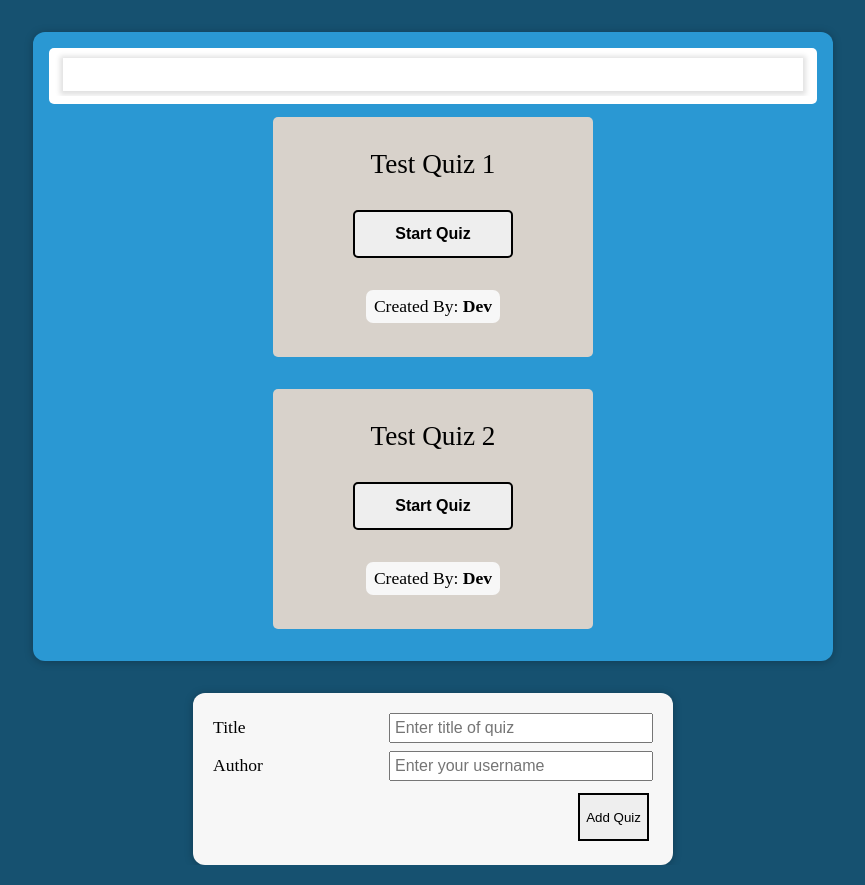
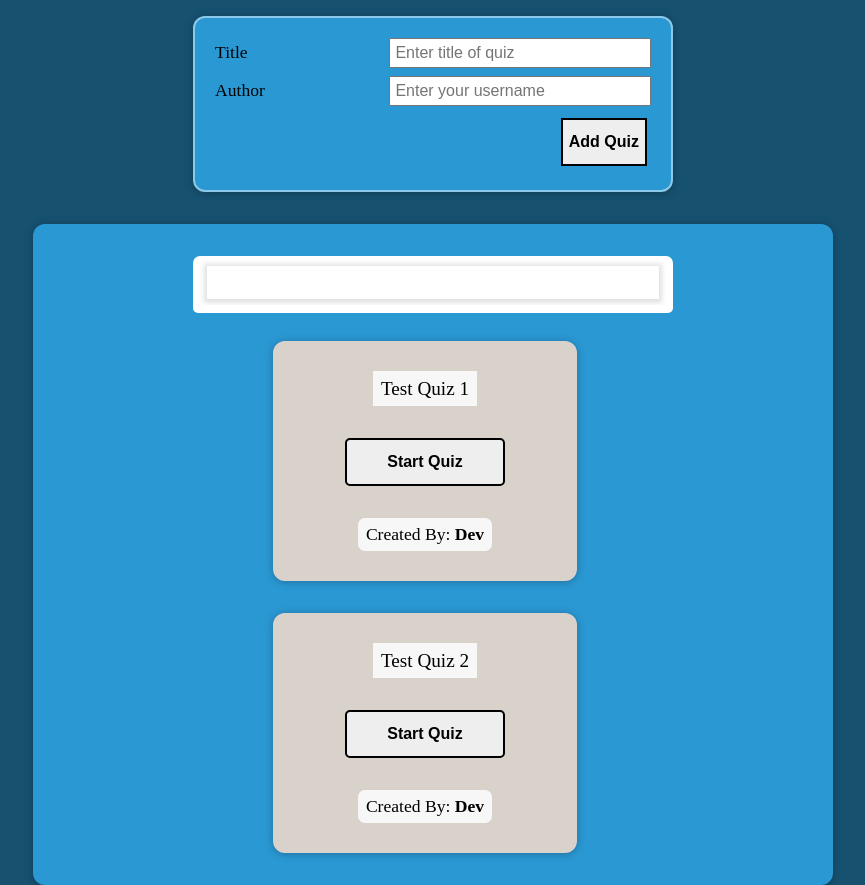
Before and after one commit to TazDeCoder/personality-quiz, a React (Create React App) app: page / in a window 1280 px wide. Shown: the whole page, without its empty margins (207-1072 px from the left). Built offline with nearby package versions, Linux system fonts and the light colour scheme; the HTML template or start-up script is replaced by a standard one.

Commit message:
Improve app ui/ux design
Major improvements

```diff
--- a/src/App.js
+++ b/src/App.js
@@ -26,10 +26,10 @@ function App() {
   };
 
   return (
-    <div>
+    <>
+      <AddQuiz onAddQuiz={addQuizHandler} />
       <Quizzes items={quizzes} />
-      <AddQuiz onAddQuiz={addQuizHandler} />
-    </div>
+    </>
   );
 }
 
--- a/src/components/AddQuiz/AddQuiz.js
+++ b/src/components/AddQuiz/AddQuiz.js
@@ -10,9 +10,9 @@ function AddQuiz(props) {
   };
 
   return (
-    <div>
+    <>
       <QuizForm onSaveQuizData={saveQuizDataHandler} />
-    </div>
+    </>
   );
 }
 
--- a/src/components/AddQuiz/QuizForm.module.css
+++ b/src/components/AddQuiz/QuizForm.module.css
@@ -5,7 +5,8 @@
   max-width: 30rem;
   padding: 1rem;
   margin: 0 auto;
-  background-color: #f7f7f7;
+  background-color: #2a98d3;
+  border: 2px solid #8cc8e8;
 }
 
 .add-quiz__control {
--- a/src/components/Quizzes/QuizItem.js
+++ b/src/components/Quizzes/QuizItem.js
@@ -1,16 +1,24 @@
 import styles from "./QuizItem.module.css";
 import Button from "../UI/Button";
+import Card from "../UI/Card";
 
 function QuizItem(props) {
   return (
-    <li className={styles["quiz-item"]}>
-      <h1 className={`${styles["quiz-item__label"]} ${styles["label--title"]}`}>
-        {props.title}
-      </h1>
-      <Button className={styles["quiz-item__btn"]}>Start Quiz</Button>
-      <p className={`${styles["quiz-item__label"]} ${styles["label--author"]}`}>
-        Created By: <span className={styles["span--bold"]}>{props.author}</span>
-      </p>
+    <li>
+      <Card className={styles["quiz-item"]}>
+        <h1
+          className={`${styles["quiz-item__label"]} ${styles["label--title"]}`}
+        >
+          {props.title}
+        </h1>
+        <Button className={styles["quiz-item__btn"]}>Start Quiz</Button>
+        <p
+          className={`${styles["quiz-item__label"]} ${styles["label--author"]}`}
+        >
+          Created By:{" "}
+          <span className={styles["span--bold"]}>{props.author}</span>
+        </p>
+      </Card>
     </li>
   );
 }
--- a/src/components/Quizzes/QuizItem.module.css
+++ b/src/components/Quizzes/QuizItem.module.css
@@ -3,8 +3,8 @@
   flex-direction: column;
   justify-content: center;
   align-items: center;
-  max-width: 20rem;
-  width: 90%;
+  width: 20rem;
+  max-width: 95%;
   height: 15rem;
   padding: 1rem;
   margin: 1rem 0;
@@ -18,26 +18,24 @@
 }
 
 .quiz-item__label {
+  padding: 0.5rem;
   text-align: center;
+  background-color: #f7f7f7;
 }
 
 .label--title {
-  font-size: 1.7rem;
+  font-size: 1.2rem;
 }
 
 .label--author {
   font-size: 1.1rem;
-  padding: 0.5rem;
-  background-color: #f7f7f7;
   border-radius: 7px;
 }
 
 .quiz-item__btn {
   max-width: 10rem;
   width: 90%;
-  margin: 2rem 0;
-  font-size: 1rem;
-  font-weight: 600;
+  margin: 2rem auto;
   border-radius: 5px;
 }
 
--- a/src/components/Quizzes/QuizzesSearchBar.js
+++ b/src/components/Quizzes/QuizzesSearchBar.js
@@ -1,4 +1,6 @@
 import { useState } from "react";
+
+import styles from "./QuizzesSearchBar.module.css";
 import SearchBar from "../UI/SearchBar";
 
 function QuizzesSearchBar(props) {
@@ -20,7 +22,15 @@ function QuizzesSearchBar(props) {
     setSuggestions(filteredQuizzes);
   };
 
-  return <SearchBar suggestions={suggestions} onType={typeHandler} />;
+  return (
+    <>
+      <SearchBar
+        className={styles.searchbar}
+        suggestions={suggestions}
+        onType={typeHandler}
+      />
+    </>
+  );
 }
 
 export default QuizzesSearchBar;
--- /dev/null
+++ b/src/components/Quizzes/QuizzesSearchBar.module.css
@@ -0,0 +1,5 @@
+:root {
+  --primary-color: #8cc8e8;
+  --secondary-color: #7eb4d1;
+  --tertiary-color: #71a2bc;
+}
--- a/src/components/UI/Button.module.css
+++ b/src/components/UI/Button.module.css
@@ -1,4 +1,6 @@
 .button {
+  font-size: 1rem;
+  font-weight: 600;
   background-color: #eee;
   border: 2px solid #000;
 }
--- a/src/components/UI/SearchBar.js
+++ b/src/components/UI/SearchBar.js
@@ -2,18 +2,18 @@ import styles from "./SearchBar.module.css";
 
 function SearchBar(props) {
   return (
-    <div className={styles.searchbar}>
-      <form className={styles["searchbar-form"]}>
+    <div className={`${styles.searchbar} ${props.className}`}>
+      <div className={styles["searchbar-wrapper"]}>
         <input
-          className={styles["searchbar-form__input"]}
-          type={styles.text}
+          className={styles["searchbar-wrapper__input"]}
+          type="text"
           onChange={props.onType}
         />
-      </form>
+      </div>
 
       <ul className={styles["searchbar-list"]}>
         {props.suggestions.map((suggestion, idx) => (
-          <li className={styles["searchbar-list__item"]} key={idx}>
+          <li key={idx} className={styles["searchbar-list__item"]}>
             {suggestion}
           </li>
         ))}
--- a/src/components/UI/SearchBar.module.css
+++ b/src/components/UI/SearchBar.module.css
@@ -1,19 +1,28 @@
+:root {
+  --primary-color: #fff;
+  --secondary-color: #eee;
+  --tertiary-color: #ccc;
+}
+
 .searchbar {
   position: relative;
   width: 100%;
+  max-width: 30rem;
   padding: 0.25rem 0.5rem;
-  border-radius: 5px;
-  background-color: #fff;
+  margin: 1rem auto;
+  border-top-left-radius: 7px;
+  border-top-right-radius: 7px;
+  background-color: var(--primary-color);
 }
 
-.searchbar-form {
+.searchbar-wrapper {
   padding: 0.25rem;
   margin-top: 0.5rem 0;
-  background-color: #fff;
-  border: 2px solid #fff;
+  background-color: var(--primary-color);
+  border: 2px solid var(--primary-color);
 }
 
-.searchbar-form__input {
+.searchbar-wrapper__input {
   width: 100%;
   padding: 0.25rem 0.5rem;
   font-size: 1.1rem;
@@ -25,23 +34,23 @@
 .searchbar-list {
   position: absolute;
   z-index: 100;
-  top: 3rem;
   left: 0;
   width: 100%;
   padding: 0.25rem;
-  overflow-y: hidden;
-  background-color: #fff;
+  background-color: var(--primary-color);
   border-bottom-left-radius: 5px;
   border-bottom-right-radius: 5px;
 }
 
-.searchbar-list .searchbar-list__item {
+.searchbar-list__item {
   width: 100%;
   padding: 8px 12px;
+  margin: 5px 0;
+  background-color: var(--secondary-color);
   border-radius: 3px;
 }
 
-.searchbar-list .searchbar-list__item:hover {
+.searchbar-list__item:hover {
   cursor: pointer;
-  background-color: #ccc;
+  background-color: var(--tertiary-color);
 }
--- a/src/index.css
+++ b/src/index.css
@@ -55,6 +55,7 @@ html {
 }
 body {
   background-color: #165170;
+  padding: 1rem;
 }
 nav,
 button,
```
